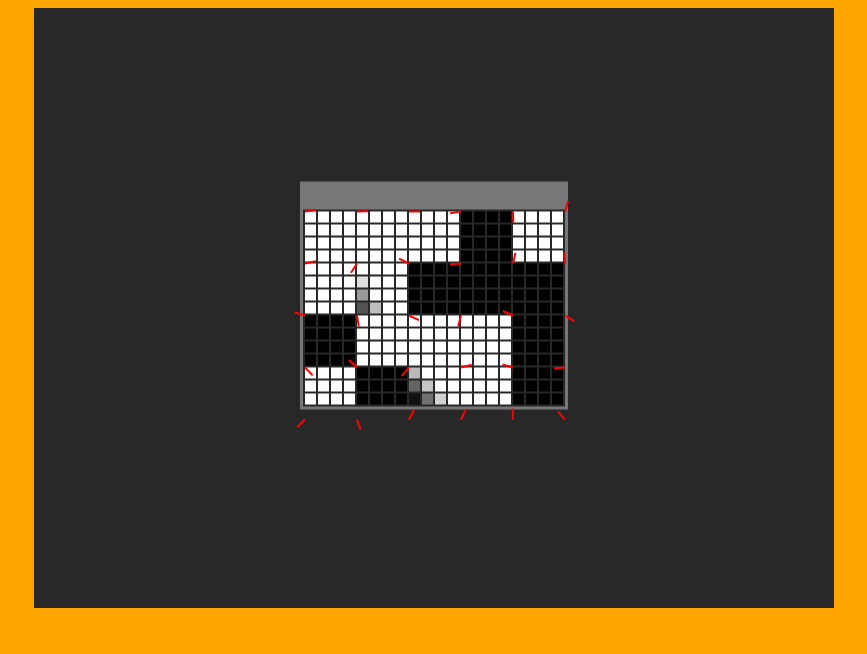
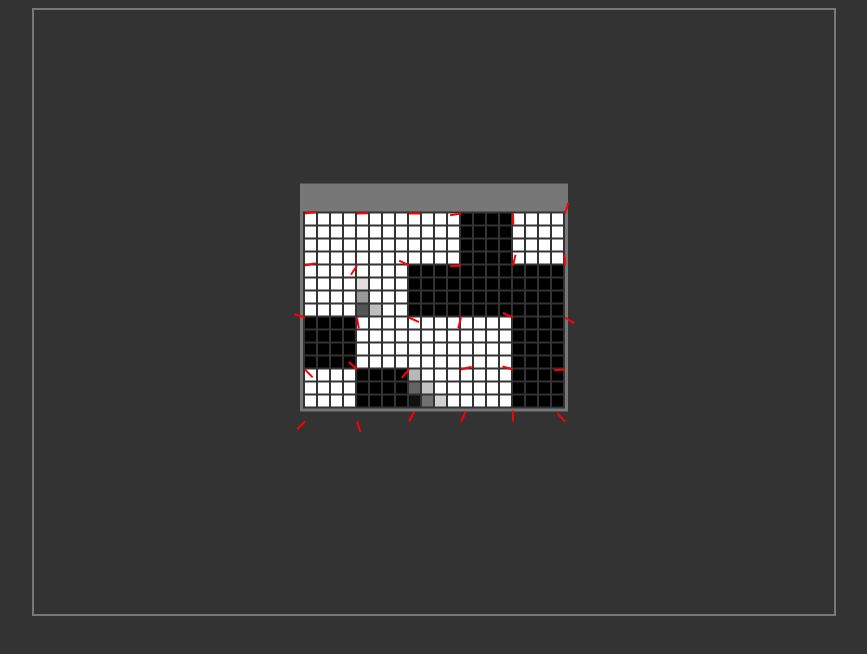
Before and after one commit to adriwicked/the-merchant, a website with bundled scripts: page index.html in a window 1280 px wide. Shown: the whole page, without its empty margins (206-1073 px from the left). Built offline with nearby package versions, Linux system fonts and the light colour scheme.

Commit message:
feat() wrap canvas in a container

```diff
--- a/index.html
+++ b/index.html
@@ -5,7 +5,10 @@
     <link rel="stylesheet" href="style.css">
 </head>
 <body>
-    <canvas id="cnv"></canvas>
+    <div class="game-container">
+        <canvas id="game-canvas"></canvas>
+    </div>
+
     <script type="module" src="./src/index.js"></script>
 </body>
 </html>
--- a/src/index.js
+++ b/src/index.js
@@ -8,7 +8,7 @@ let ctx
 window.onload = init
 
 function init() {
-    cnv = document.getElementById("cnv");
+    cnv = document.getElementById('game-canvas');
     cnv.width = 800
     cnv.height = 600
     ctx = cnv.getContext('2d')
--- a/src/painter.js
+++ b/src/painter.js
@@ -4,7 +4,7 @@ import perlin from './perlin.js'
 let ctx
 let mapPosition = { x: 0, y: 0 }
 let colors = {
-    background: '#282828',
+    background: '#333',
     border: 'red',
     cell: '#777777'
 }
--- a/style.css
+++ b/style.css
@@ -1,5 +1,9 @@
 body {
     display: flex;
     justify-content: center;
-    background-color: orange;
+    background-color: #333;
 }
+
+.game-container {
+    border: 2px solid #777;
+}
```
